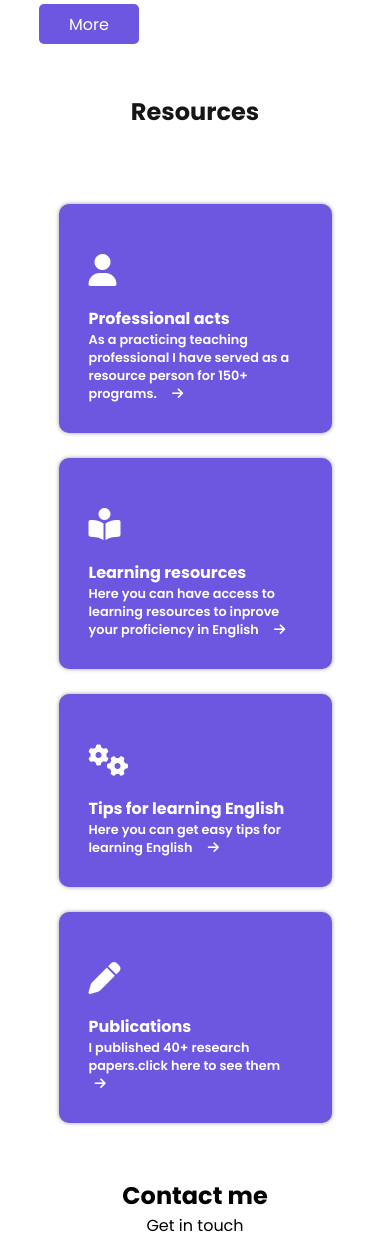
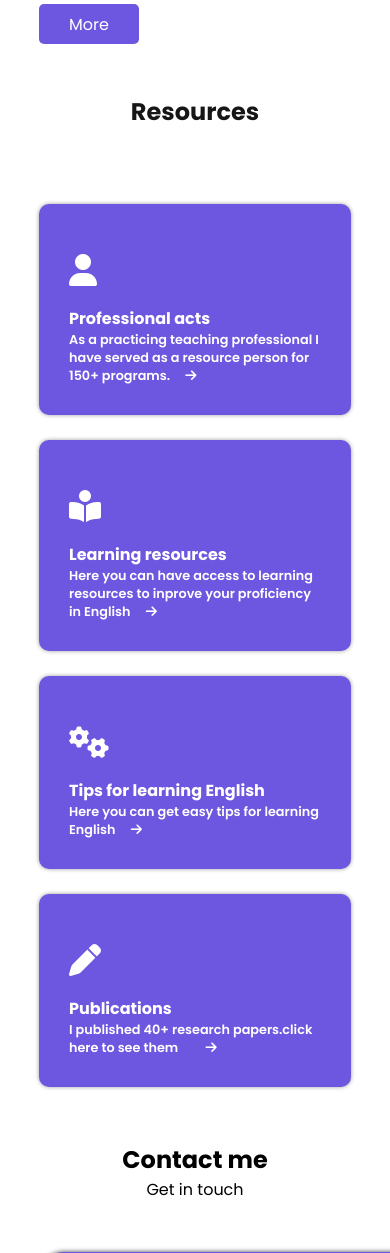
Before and after one commit to Rameshkumar-V/P1-BLOGWEB, a Flask app: page / in a window 390 px wide. Shown: the part 1379-2632 px from the top of the page. Run offline with Flask 3, Linux system fonts and the light colour scheme.

Commit message:
vicky : css changes in contact

```diff
--- a/static/css/home.css
+++ b/static/css/home.css
@@ -283,7 +283,7 @@
 .e-mail input {
   border: none;
   outline: none;
-  width: 100%;
+
   background: transparent;
 }
 .text {
@@ -361,8 +361,8 @@
     display: inline;
   }
   .resource1 {
-    width: 70%;
-    margin: 0 15%;
+    width: 80%;
+    margin: 0 auto;
   }
   .professionalact,
   .englishtips {
@@ -387,4 +387,11 @@
   .contact {
     width: 100%;
   }
+  .name input,
+  .e-mail input {
+    border: none;
+    outline: none;
+    width: 100%;
+    background: transparent;
+  }
 }
```
